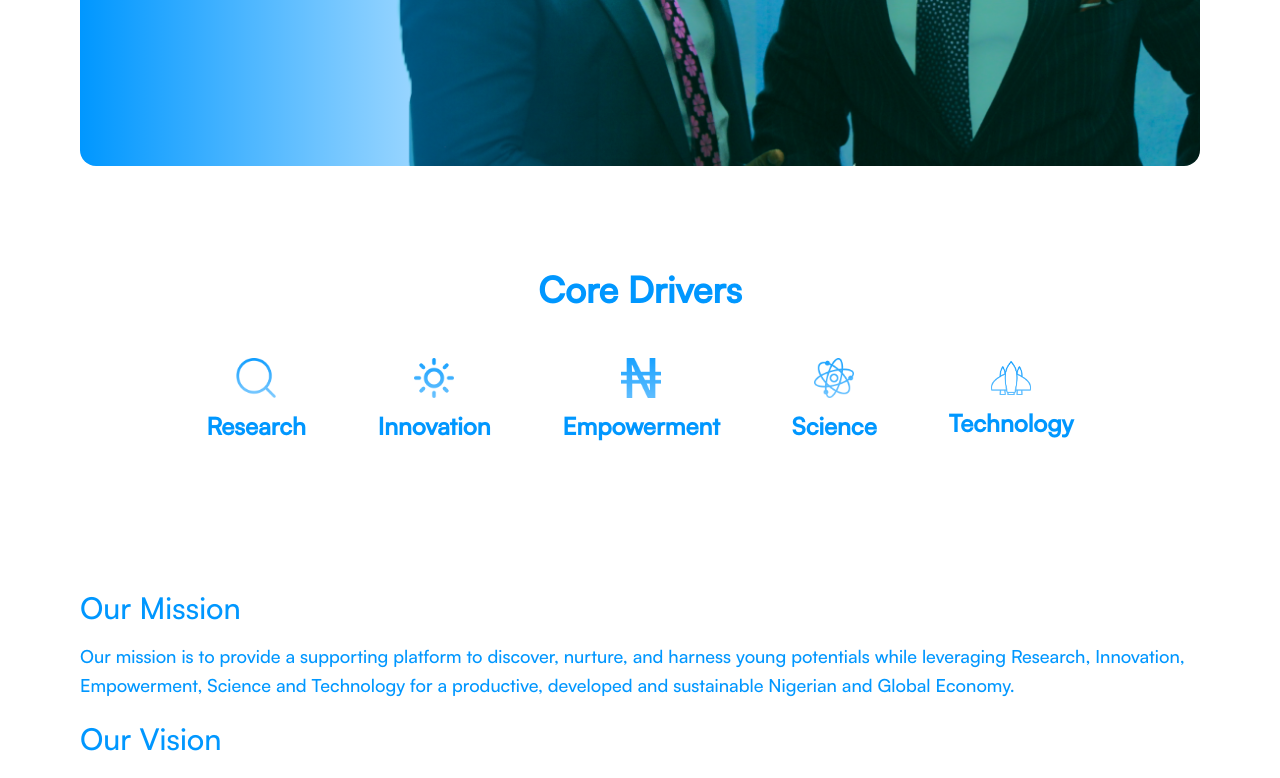
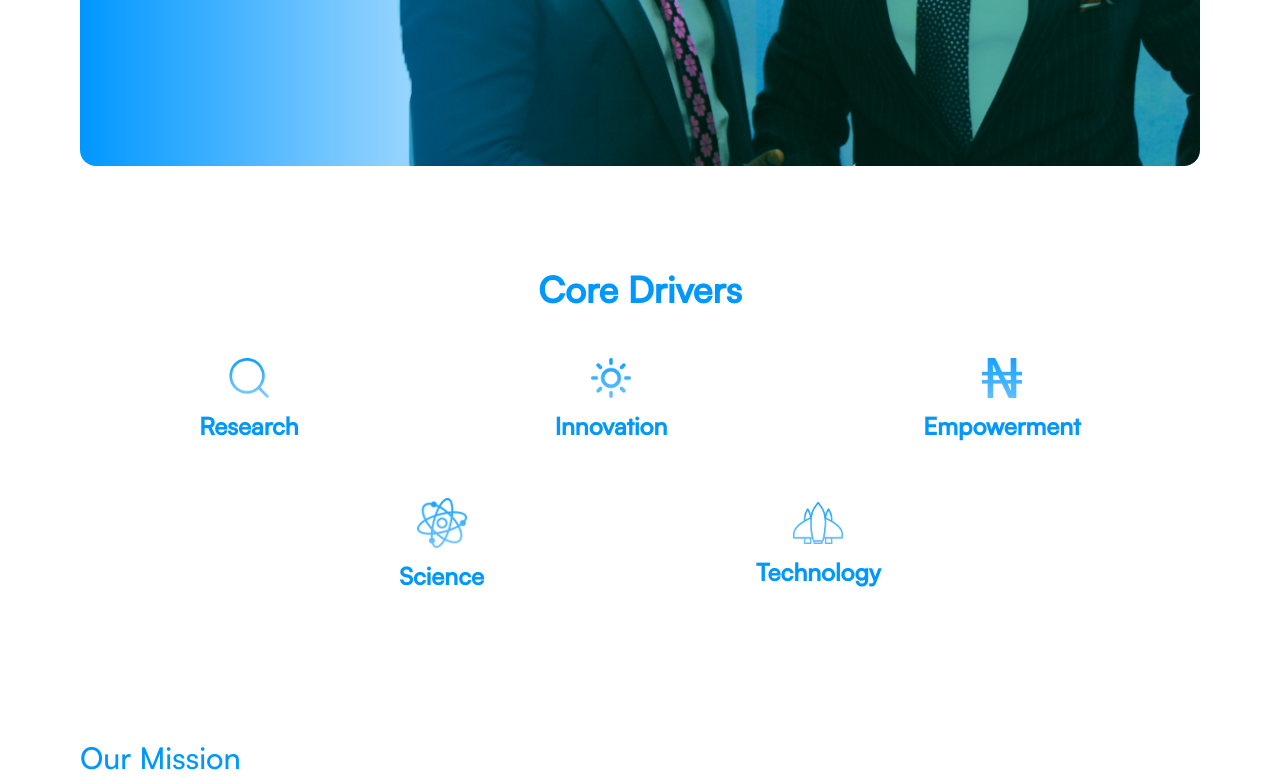
Before and after one commit to Austinobravo/seep, a Next.js app: page / in a window 1280 px wide. Shown: the part 546-1324 px from the top of the page. Built offline with nearby package versions, Linux system fonts and the light colour scheme.

Commit message:
corrected the core drivers

```diff
--- a/app/(home)/_components/Drivers.tsx
+++ b/app/(home)/_components/Drivers.tsx
@@ -44,11 +44,20 @@ const Drivers = () => {
   return (
     <section className='py-16 '>
         <FadeInSection direction={`up`}>
-            <h2 className='py-10 text-center text-4xl seep-text-color hover:underline font-bold'>Core Drivers</h2>
-            <div className='lg:flex hidden  gap-14 justify-center items-center w-full mx-auto'>
-                {imagesAndText.map((item, index) => (
-                    <div key={index} className='flex flex-col items-center justify-center space-y-3 cursor-pointer hover:bg-black/10 hover:rounded-lg p-2'>
+            <h2 className='py-10 text-center text-4xl seep-text-color font-bold'>Core Drivers</h2>
+            <div className={`lg:flex gap-x-60 hidden basis-1/2 justify-center items-center w-full mx-auto`}>
+                {imagesAndText.slice(0,3).map((item, index) => (
+                    <div key={index} className='flex flex-col items-center justify-center space-y-3 p-2'>
                         <Image src={`${item.image}`} width={40} height={100} alt={item.name}/>
+                        <span className='text-2xl seep-text-color hover:underline font-bold'>{item.name}</span>
+                    </div>
+                ))}
+
+            </div>
+            <div className={`lg:flex gap-x-64 pt-10 hidden basis-1/2 justify-center items-center w-full mx-auto`}>
+                {imagesAndText.slice(3).map((item, index) => (
+                    <div key={index} className='flex flex-col items-center justify-center space-y-3 p-2'>
+                        <Image src={`${item.image}`} width={50} height={100} alt={item.name}/>
                         <span className='text-2xl seep-text-color hover:underline font-bold'>{item.name}</span>
                     </div>
                 ))}
--- a/app/(home)/_components/Mission.tsx
+++ b/app/(home)/_components/Mission.tsx
@@ -30,7 +30,7 @@ const Mission = () => {
             <div className='py-3 '>
                 {missionAndVision.slice(0,2).map((item, index) => (
                     <div key={index} className='seep-text-color space-y-4'>
-                        <h3 className='hover:underline text-3xl'>{item.title}</h3>
+                        <h3 className=' text-3xl'>{item.title}</h3>
                         <p className='leading-relaxed pb-5 text-lg'>{item.paragraph}</p>
 
                     </div>
```
